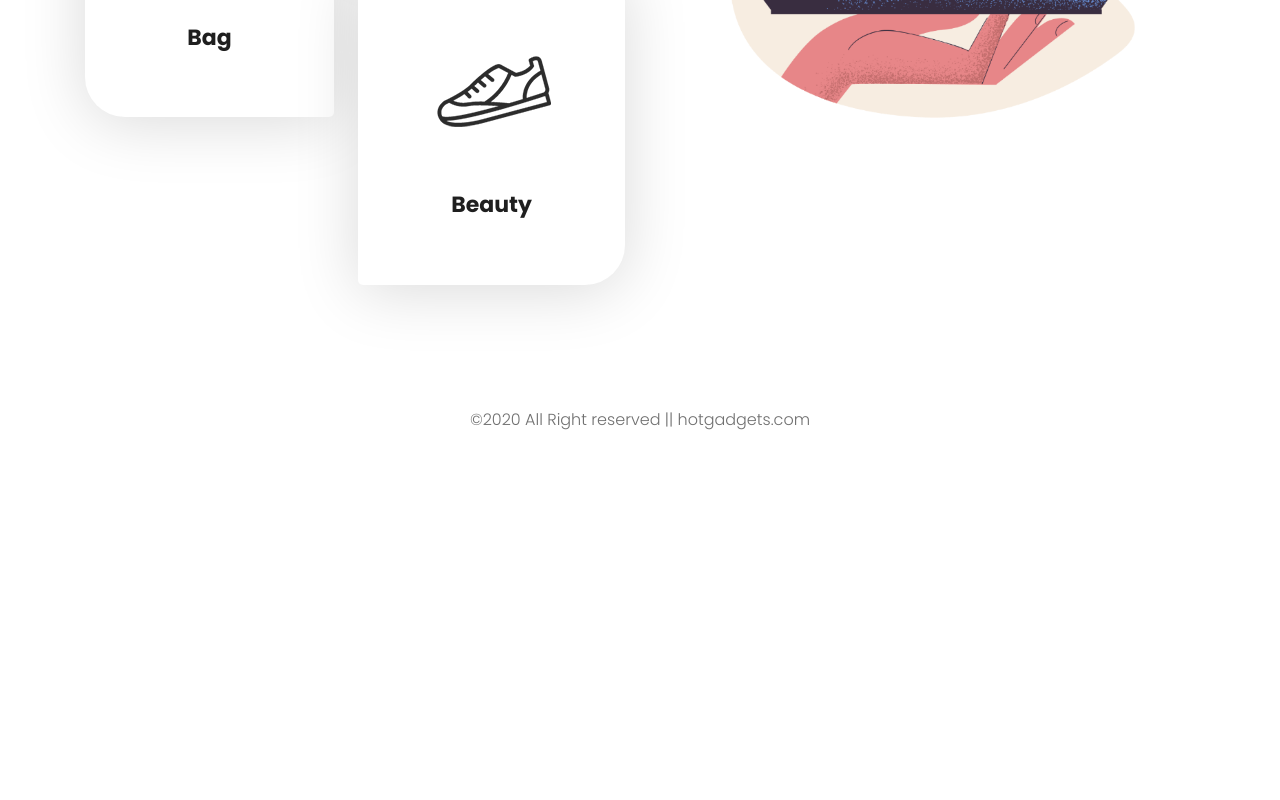
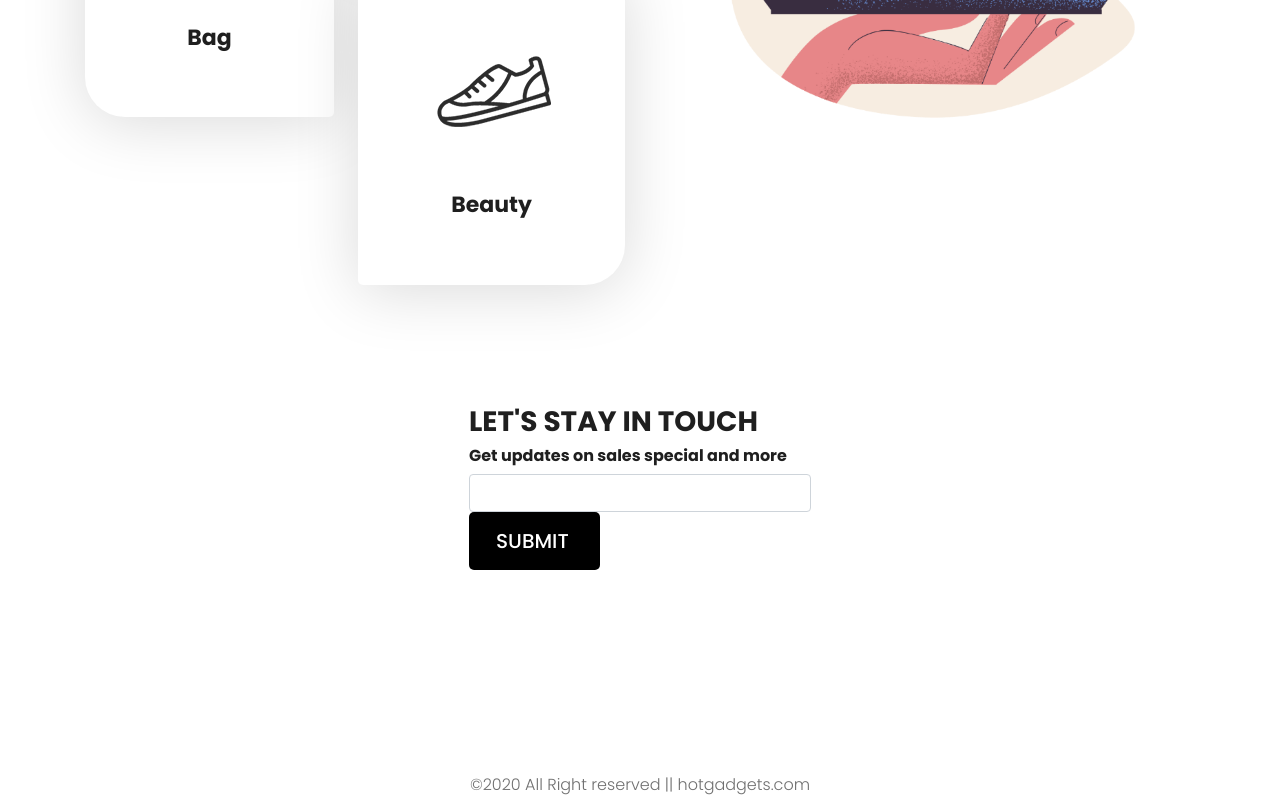
Before and after one commit to RuhulAmin-01/hot-gadgets, a plain HTML site: page index.html in a window 1280 px wide. Shown: the part 3413-4213 px from the top of the page. Before the commit the page ends 3848 px from the top, so only its background shows below. Drawn offline with nearby package versions, Linux system fonts and the light colour scheme.

Commit message:
last one

```diff
--- a/index.html
+++ b/index.html
@@ -278,6 +278,21 @@
         </section>
         <!------ End of Categories ------>
 
+
+        <!------ Start of Mailbox ------>
+
+        <div class="container mailbox d-flex justify-content-center align-items-center">
+            <div>
+              <h3>LET'S STAY IN TOUCH</h3>
+              <h6>Get updates on sales special and more</h6>
+              <input class="form-control" type="text">
+              <button class="buy-now-button">SUBMIT</button>
+
+            </div>
+          </div>
+
+         <!------ End of Mailbox ------>
+
         <!------ Start of Footer ------>
         <footer>
             <p>©2020 All Right reserved || hotgadgets.com</p>
--- a/style.css
+++ b/style.css
@@ -229,6 +229,9 @@ a, .buy-now-button, .card, .card img, .carousel-indicators li{
     border-top-left-radius: 20px;
     border-bottom-right-radius: 40px;
 }
+.mailbox{
+    margin-bottom: 200px;
+}
 
 footer{
     text-align: center;
```
